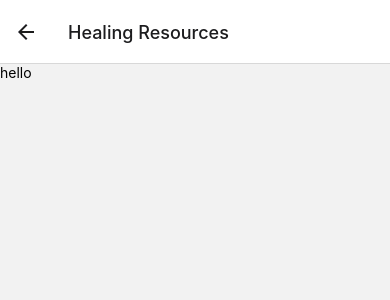
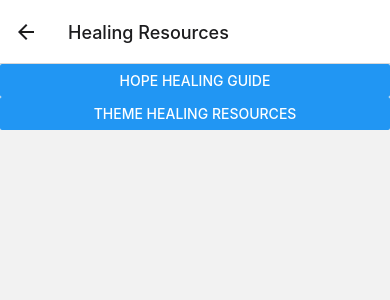
Before and after one commit to calblueprint/just-detention, a React Native app: screen /Home in a window 390 px wide. Both pictures are taken after a click on the button "HEALING RESOURCES". Shown: the top 300 px of the page. Built offline with nearby package versions, Linux system fonts and the light colour scheme.

Commit message:
fix nag error temp

```diff
--- a/src/HealingResources/index.tsx
+++ b/src/HealingResources/index.tsx
@@ -1,5 +1,17 @@
-import { Text } from 'react-native';
+import { Button, View } from 'react-native';
+import styles from './styles';
 
 export default function HealingResources() {
-  return <Text>hello</Text>;
+  return (
+    <View>
+      <Button
+        title="Hope Healing Guide"
+        onPress={() => console.log('does this work')}
+      />
+      <Button
+        title="Theme Healing Resources"
+        onPress={() => console.log('does this work')}
+      />
+    </View>
+  );
 }
--- /dev/null
+++ b/src/HealingResources/styles.ts
@@ -0,0 +1,10 @@
+import { StyleSheet } from 'react-native';
+
+export default StyleSheet.create({
+  container: {
+    width: '100%',
+    height: '100%',
+    alignItems: 'center',
+    justifyContent: 'flex-start',
+  },
+});
--- a/src/Home/index.tsx
+++ b/src/Home/index.tsx
@@ -1,6 +1,6 @@
 import { Button, Text, View } from 'react-native';
 
-export default function Home({ navigation }) {
+export default function Home({ navigation }: { navigation: any }) {
   return (
     <View>
       <Text>hello</Text>
```
Also changed, not shown: src/HealingResources/HopeHealingGuide/index.tsx (added), src/HealingResources/ThemedHealing/index.tsx (added), 1 other file (tests, documents, lock files or other folders).
